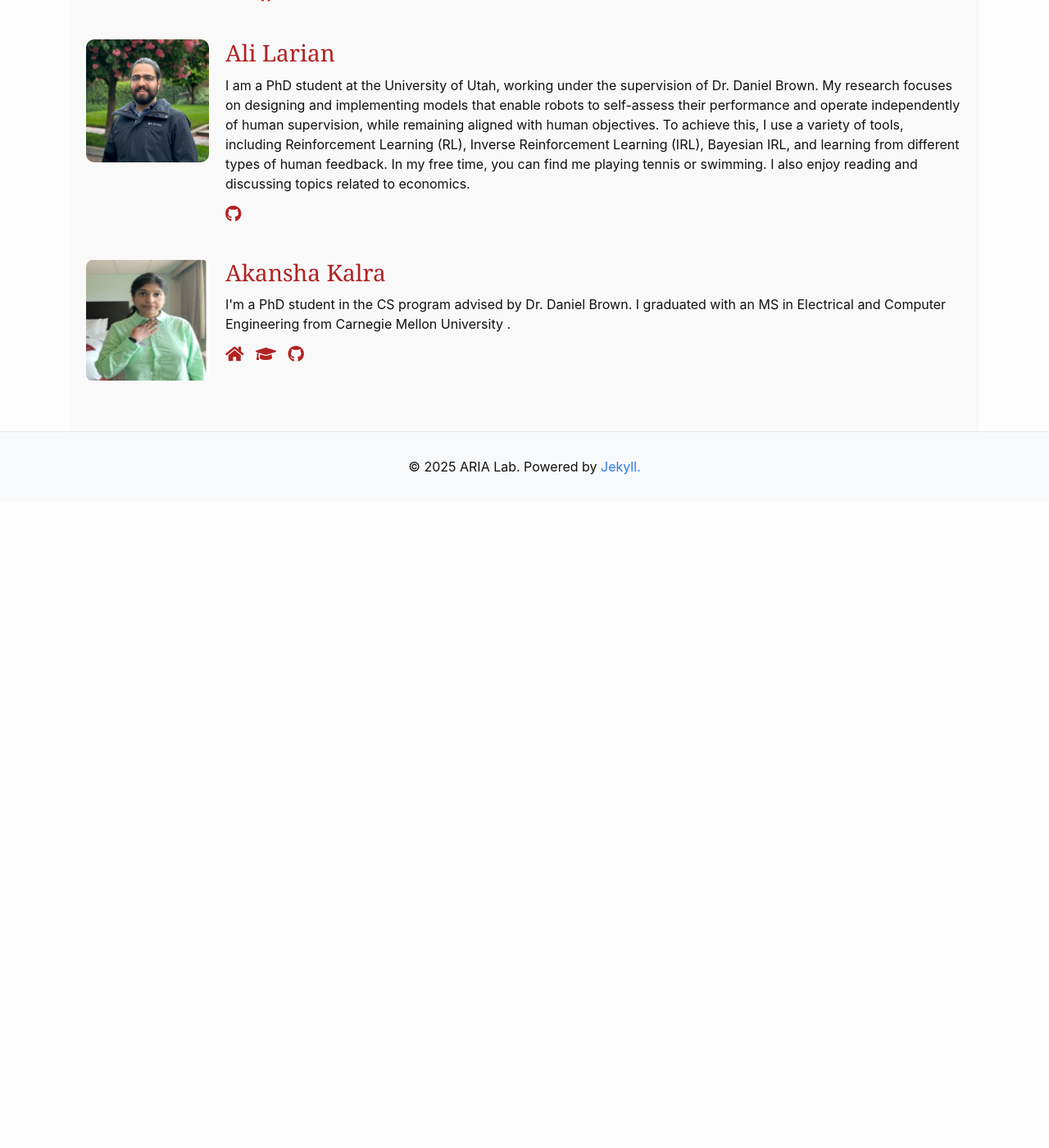
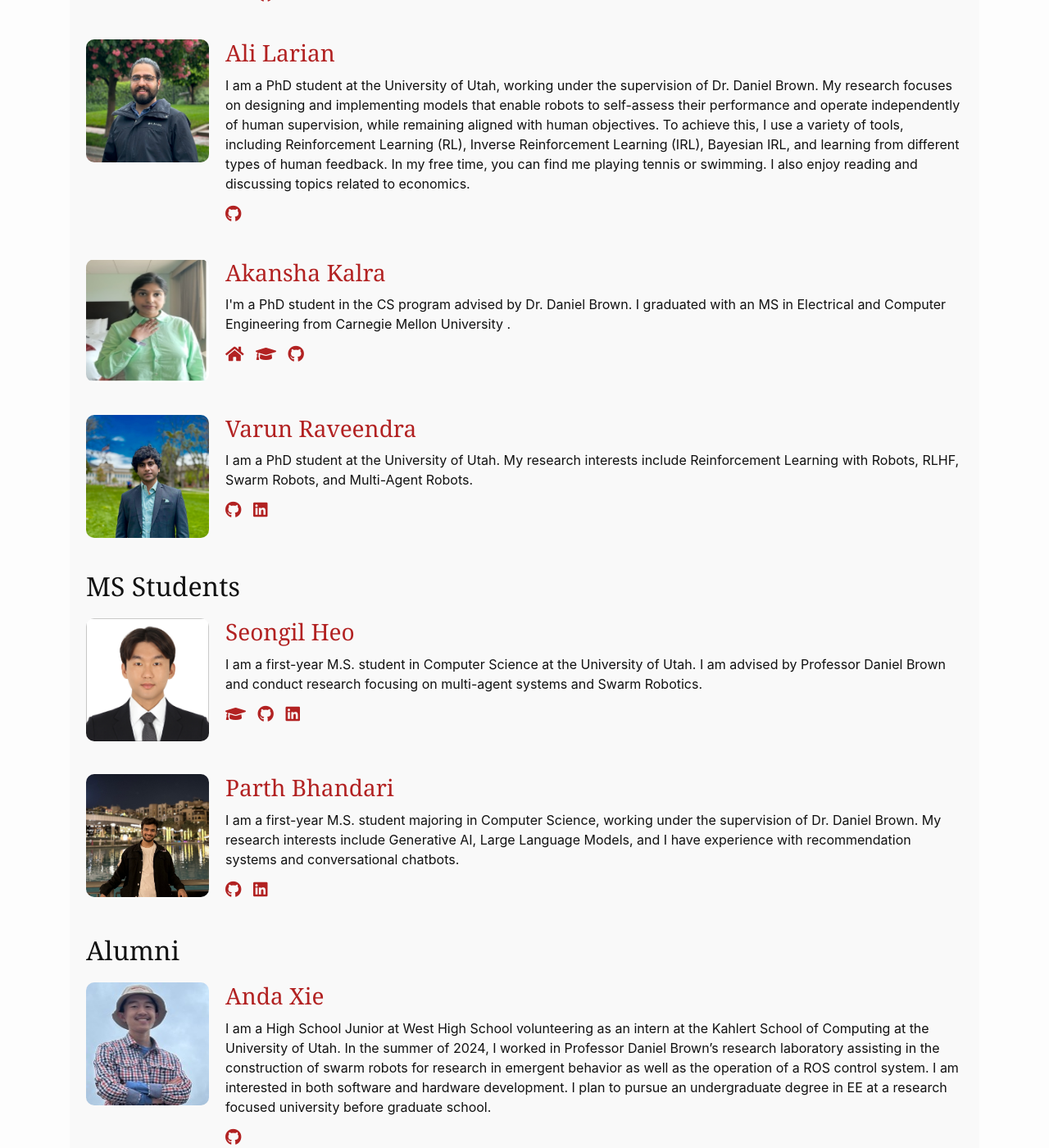
Before and after one commit to aria-lab-code/aria-lab-code.github.io, a Jekyll site: the page built from people.md, in a window 1280 px wide and 1400 px high, scrolled down 1710 px. Shown: the whole window at 82% size. Built offline with Jekyll 4.4.1, drawn with Linux system fonts in a browser that asks for light colours; before the commit the page ends 2321 px from its top, so only the background shows below that.

Commit message:
Added people - Varun, Seongil, Parth, Anda

```diff
--- a/people.md
+++ b/people.md
@@ -114,5 +114,54 @@ In my free time, you can find me playing tennis or swimming. I also enjoy readin
     </div>
   </div>
 
+  <div class="person">
+    <img src="{{ '/assets/images/VarunRaveendra.jpg' | relative_url }}" alt="Varun" class="person-photo">
+    <div class="person-info">
+      <h3>Varun Raveendra</h3>
+    <p>I am a PhD student at the University of Utah. My research interests include Reinforcement Learning with Robots, RLHF, Swarm Robots, and Multi-Agent Robots.</p>
+    <div class="person-links">
+        <a href="https://github.com/varunraveendra"><i class="fab fa-github"></i></a>
+        <a href="https://www.linkedin.com/in/varun-robotics/"><i class="fab fa-linkedin"></i></a>
+      </div>
+    </div>
+  </div>
+
+  <h2>MS Students</h2>
+  <div class="person">
+    <img src="{{ '/assets/images/SeongilHeo.jpeg' | relative_url }}" alt="Seongil" class="person-photo">
+    <div class="person-info">
+      <h3>Seongil Heo</h3>
+        <p>I am a first-year M.S. student in Computer Science at the University of Utah. I am advised by Professor Daniel Brown and conduct research focusing on multi-agent systems and Swarm Robotics.</p>
+    <div class="person-links">
+        <a href="https://scholar.google.com/citations?hl=en&user=oKwnKJoAAAAJ"><i class="fas fa-graduation-cap"></i></a>
+        <a href="https://github.com/seongilHeo"><i class="fab fa-github"></i></a>
+        <a href="https://www.linkedin.com/in/seongil-heo-5469aa1b3/"><i class="fab fa-linkedin"></i></a>
+      </div>
+    </div>
+  </div>
+
+  <div class="person">
+    <img src="{{ '/assets/images/ParthBhandari.jpeg' | relative_url }}" alt="Parth" class="person-photo">
+    <div class="person-info">
+      <h3>Parth Bhandari</h3>
+        <p>I am a first-year M.S. student majoring in Computer Science, working under the supervision of Dr. Daniel Brown. My research interests include Generative AI, Large Language Models, and I have experience with recommendation systems and conversational chatbots.</p>
+    <div class="person-links">
+        <a href="https://github.com/parthbhandari1"><i class="fab fa-github"></i></a>
+        <a href="https://www.linkedin.com/in/parthbhandari/"><i class="fab fa-linkedin"></i></a>
+      </div>
+    </div>
+  </div>
+
+  <h2>Alumni</h2>
+  <div class="person">
+    <img src="{{ 'assets/images/AndaXie.jpg' | relative_url }}" alt="Anda" class="person-photo">
+    <div class="person-info">
+      <h3>Anda Xie</h3>
+        <p>I am a High School Junior at West High School volunteering as an intern at the Kahlert School of Computing at the University of Utah. In the summer of 2024, I worked in Professor Daniel Brown’s research laboratory assisting in the construction of swarm robots for research in emergent behavior as well as the operation of a ROS control system. I am interested in both software and hardware development. I plan to pursue an undergraduate degree in EE at a research focused university before graduate school.</p>
+    <div class="person-links">
+        <a href="https://github.com/SussyTestAccount"><i class="fab fa-github"></i></a>
+      </div>
+    </div>
+  </div>
 
 </div>
```
Also changed, not shown: assets/images/AndaXie.jpg (added), assets/images/ParthBhandari.jpeg (added), assets/images/SeongilHeo.jpeg (added), assets/images/VarunRaveendra.jpg (added), 4 other files.
